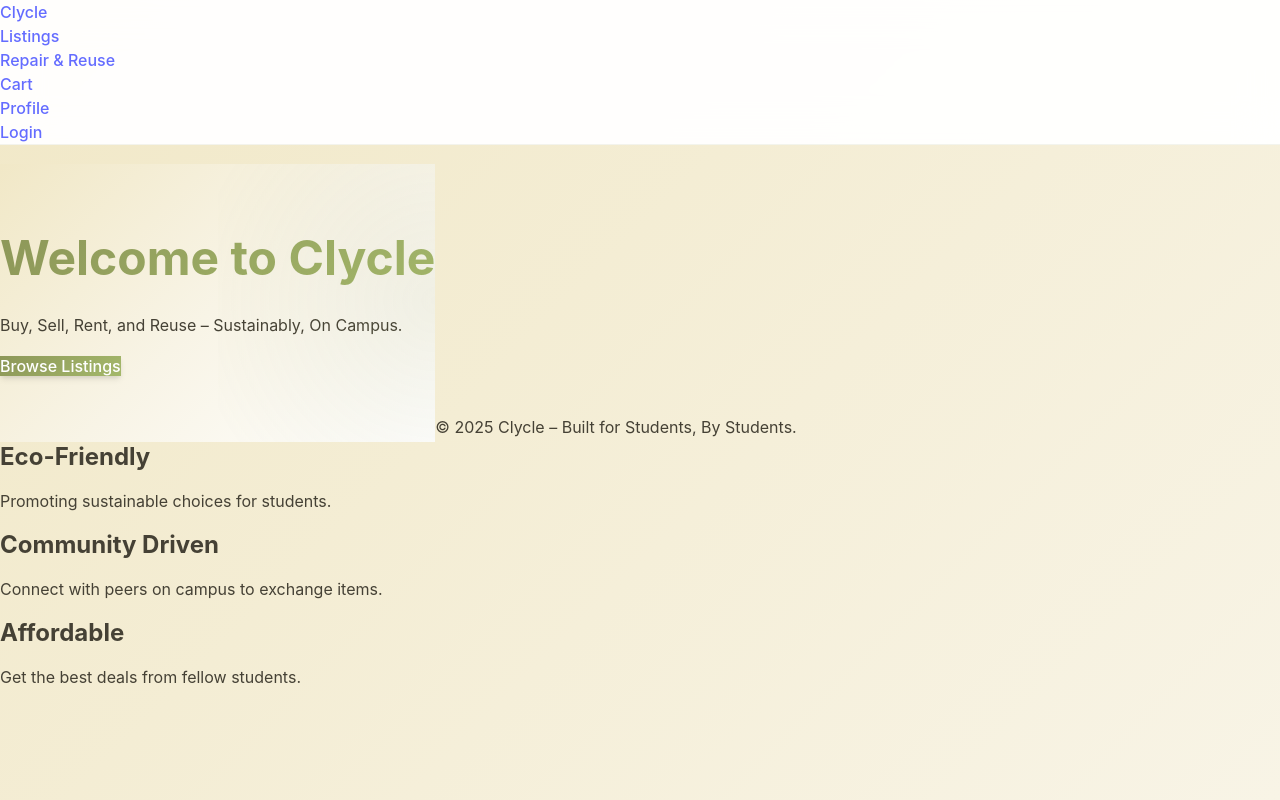
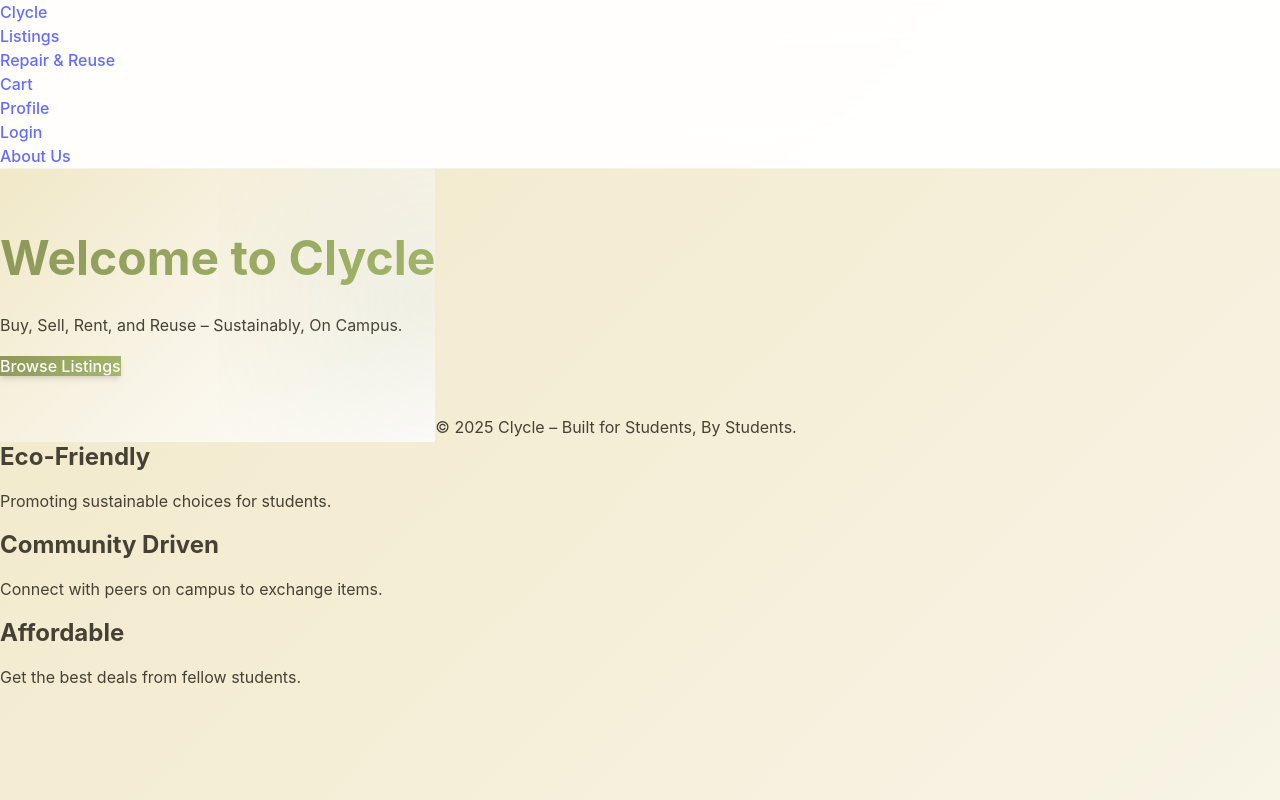
Before and after one commit to MalavikaByju/clycle2, a website built with Vite: page index.html in a window 1280 px wide. Built offline with nearby package versions, Linux system fonts and the light colour scheme.

Commit message:
Update index.html

```diff
--- a/index.html
+++ b/index.html
@@ -31,6 +31,7 @@
         <li><a href="cart.html">Cart</a></li>
         <li><a href="profile.html">Profile</a></li>
         <li><a href="auth.html">Login</a></li>
+        <li><a href="about.html">About Us</a></li>
       </ul>
     </nav>
   </header>
```
